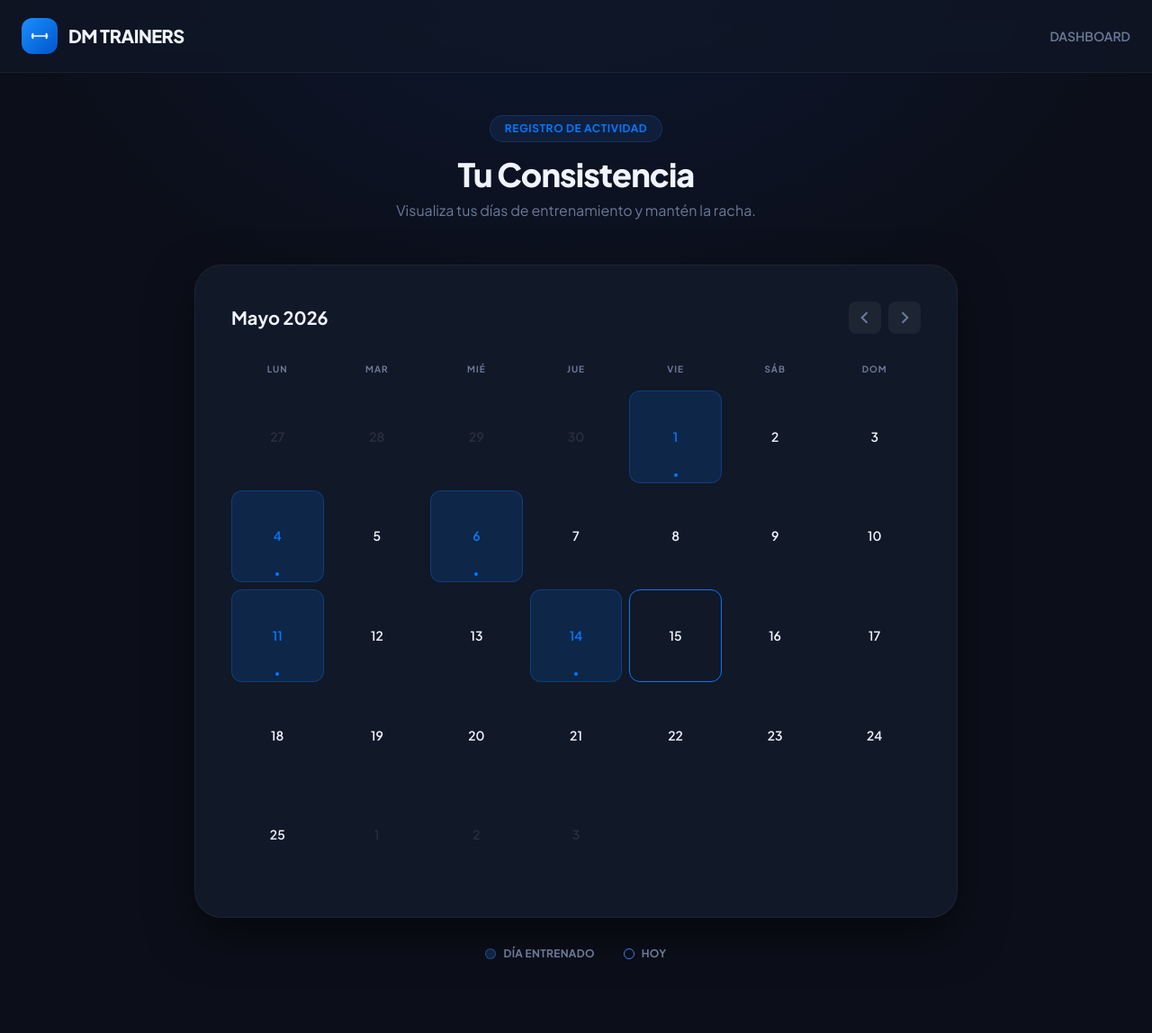
After one commit to albertoocbr/GymTFG, a PHP site: page /calendario.php in a window 1280 px wide. The commit adds this page. Shown: the whole page at 90% size. Run offline with PHP 8.4, Linux system fonts and the light colour scheme; some libraries are stand-ins or nearby versions.

Commit message:
Calendario

```diff
--- /dev/null
+++ b/calendario.php
@@ -0,0 +1,166 @@
+<!DOCTYPE html>
+<html lang="es">
+<head>
+    <meta charset="UTF-8">
+    <meta name="viewport" content="width=device-width, initial-scale=1.0, viewport-fit=cover">
+    <title>Calendario - DM TRAINERS</title>
+    <script src="https://cdn.tailwindcss.com"></script>
+    <link href="https://fonts.googleapis.com/css2?family=Plus+Jakarta+Sans:wght@300;400;500;600;700;800&display=swap" rel="stylesheet" />
+
+    <style>
+        :root {
+            --blue: #007AFF; --bg: #0C0F1A; --surface: #111827;
+            --text: #F0F4FF; --text-sub: #6B7A99;
+        }
+        body {
+            font-family: 'Plus Jakarta Sans', sans-serif;
+            background: var(--bg);
+            background-image: radial-gradient(ellipse 70% 55% at 50% -5%, rgba(0, 100, 255, 0.09) 0%, transparent 70%);
+            color: var(--text); min-height: 100vh;
+        }
+
+        /* Animaciones consistentes */
+        @keyframes fadeUp { from { opacity: 0; transform: translateY(20px); } to { opacity: 1; transform: translateY(0); } }
+        .a1 { animation: fadeUp .45s .04s cubic-bezier(.22,.68,0,1.2) both; }
+        .a2 { animation: fadeUp .45s .10s cubic-bezier(.22,.68,0,1.2) both; }
+        .a3 { animation: fadeUp .45s .16s cubic-bezier(.22,.68,0,1.2) both; }
+        .a4 { animation: fadeUp .45s .22s cubic-bezier(.22,.68,0,1.2) both; }
+        .a5 { animation: fadeUp .45s .28s cubic-bezier(.22,.68,0,1.2) both; }
+        .a6 { animation: fadeUp .45s .34s cubic-bezier(.22,.68,0,1.2) both; }
+        .a7 { animation: fadeUp .45s .40s cubic-bezier(.22,.68,0,1.2) both; }
+
+        .glass-nav { background: rgba(17, 24, 39, 0.7); backdrop-filter: blur(12px); border-bottom: 1px solid rgba(255, 255, 255, 0.06); }
+
+        .calendar-card {
+            background: var(--surface);
+            border: 1px solid rgba(255, 255, 255, 0.05);
+            border-radius: 30px;
+            box-shadow: 0 20px 50px rgba(0,0,0,0.5);
+        }
+
+        /* Estilo de los días */
+        .day-node {
+            aspect-ratio: 1 / 1;
+            display: flex; align-items: center; justify-content: center;
+            border-radius: 12px; font-weight: 600; font-size: 14px;
+            transition: all 0.2s; cursor: pointer;
+            border: 1px solid transparent;
+        }
+        .day-node:hover { background: rgba(255,255,255,0.05); border-color: rgba(255,255,255,0.1); }
+
+        /* Día entrenado (Estilo Hevy) */
+        .day-trained {
+            background: rgba(0, 122, 255, 0.15);
+            color: var(--blue);
+            border-color: rgba(0, 122, 255, 0.3);
+            position: relative;
+        }
+        .day-trained::after {
+            content: ''; position: absolute; bottom: 6px; width: 4px; height: 4px;
+            background: var(--blue); border-radius: 50%;
+        }
+
+        .day-today { border-color: var(--blue); color: var(--text); }
+    </style>
+</head>
+<body class="antialiased">
+
+    <header class="glass-nav fixed top-0 w-full z-50">
+        <div class="max-w-7xl mx-auto px-6 h-20 flex items-center justify-between">
+            <a href="home.php" class="flex items-center gap-3 a1">
+                <div class="w-10 h-10 rounded-xl bg-gradient-to-br from-[#1A8FFF] to-[#0055CC] flex items-center justify-center">
+                    <svg width="20" height="20" viewBox="0 0 36 36" fill="none"><rect x="1" y="15.5" width="6" height="5" rx="2" fill="white" fill-opacity="0.6"/><rect x="2.5" y="12" width="3.5" height="12" rx="1.75" fill="white"/><rect x="29" y="15.5" width="6" height="5" rx="2" fill="white" fill-opacity="0.6"/><rect x="30" y="12" width="3.5" height="12" rx="1.75" fill="white"/><rect x="6" y="16.5" width="24" height="3" rx="1.5" fill="white"/></svg>
+                </div>
+                <span class="text-xl font-extrabold tracking-tight">DM TRAINERS</span>
+            </a>
+            <nav class="a2">
+                <a href="home.php" class="text-sm font-semibold text-[#6B7A99] hover:text-white transition-colors">DASHBOARD</a>
+            </nav>
+        </div>
+    </header>
+
+    <main class="pt-32 pb-20 px-6 max-w-4xl mx-auto">
+
+        <div class="text-center mb-12">
+            <div class="a2 inline-flex items-center py-1.5 px-4 rounded-full bg-blue-500/10 border border-blue-500/20 text-[#007AFF] text-xs font-bold uppercase tracking-wider mb-4">
+                 Registro de Actividad
+            </div>
+            <h1 class="a3 text-4xl font-black tracking-tight mb-2">Tu Consistencia</h1>
+            <p class="a4 text-[#6B7A99]">Visualiza tus días de entrenamiento y mantén la racha.</p>
+        </div>
+
+        <div class="calendar-card p-6 md:p-10 a5">
+
+            <div class="flex items-center justify-between mb-8">
+                <h2 class="text-xl font-bold">Mayo 2026</h2>
+                <div class="flex gap-2">
+                    <button class="p-2 rounded-lg bg-white/5 hover:bg-white/10 transition-colors text-[#6B7A99]">
+                        <svg width="20" height="20" fill="none" stroke="currentColor" stroke-width="2.5" viewBox="0 0 24 24"><path d="M15 19l-7-7 7-7"/></svg>
+                    </button>
+                    <button class="p-2 rounded-lg bg-white/5 hover:bg-white/10 transition-colors text-[#6B7A99]">
+                        <svg width="20" height="20" fill="none" stroke="currentColor" stroke-width="2.5" viewBox="0 0 24 24"><path d="M9 5l7 7-7 7"/></svg>
+                    </button>
+                </div>
+            </div>
+
+            <div class="grid grid-cols-7 gap-2 mb-4 text-center a6">
+                <div class="text-[10px] font-bold text-[#6B7A99] uppercase tracking-widest">Lun</div>
+                <div class="text-[10px] font-bold text-[#6B7A99] uppercase tracking-widest">Mar</div>
+                <div class="text-[10px] font-bold text-[#6B7A99] uppercase tracking-widest">Mié</div>
+                <div class="text-[10px] font-bold text-[#6B7A99] uppercase tracking-widest">Jue</div>
+                <div class="text-[10px] font-bold text-[#6B7A99] uppercase tracking-widest">Vie</div>
+                <div class="text-[10px] font-bold text-[#6B7A99] uppercase tracking-widest">Sáb</div>
+                <div class="text-[10px] font-bold text-[#6B7A99] uppercase tracking-widest">Dom</div>
+            </div>
+
+            <div class="grid grid-cols-7 gap-2 a7">
+                <div class="day-node text-white/10">27</div>
+                <div class="day-node text-white/10">28</div>
+                <div class="day-node text-white/10">29</div>
+                <div class="day-node text-white/10">30</div>
+
+                <div class="day-node day-trained">1</div>
+                <div class="day-node">2</div>
+                <div class="day-node">3</div>
+                <div class="day-node day-trained">4</div>
+                <div class="day-node">5</div>
+                <div class="day-node day-trained">6</div>
+                <div class="day-node">7</div>
+                <div class="day-node">8</div>
+                <div class="day-node">9</div>
+                <div class="day-node">10</div>
+                <div class="day-node day-trained">11</div>
+                <div class="day-node">12</div>
+                <div class="day-node">13</div>
+                <div class="day-node day-trained">14</div>
+                <div class="day-node day-today">15</div> <div class="day-node">16</div>
+                <div class="day-node">17</div>
+                <div class="day-node">18</div>
+                <div class="day-node">19</div>
+                <div class="day-node">20</div>
+                <div class="day-node">21</div>
+                <div class="day-node">22</div>
+                <div class="day-node">23</div>
+                <div class="day-node">24</div>
+                <div class="day-node">25</div>
+                <div class="day-node text-white/10">1</div>
+                <div class="day-node text-white/10">2</div>
+                <div class="day-node text-white/10">3</div>
+            </div>
+        </div>
+
+        <div class="mt-8 flex justify-center gap-8 a7">
+            <div class="flex items-center gap-2">
+                <div class="w-3 h-3 rounded-full bg-blue-500/20 border border-blue-500/40"></div>
+                <span class="text-xs font-bold text-[#6B7A99] uppercase tracking-wide">Día Entrenado</span>
+            </div>
+            <div class="flex items-center gap-2">
+                <div class="w-3 h-3 rounded-full border border-blue-500"></div>
+                <span class="text-xs font-bold text-[#6B7A99] uppercase tracking-wide">Hoy</span>
+            </div>
+        </div>
+
+    </main>
+
+</body>
+</html>
--- a/home.php
+++ b/home.php
@@ -25,6 +25,7 @@
         </div>
 
         <nav class="enlaces">
+                <a href="calendario.php" class="calendario">CALENDARIO</a>
             <div class="dropdown-contenedor">
                 <button class="enlacelogin btn-dropdown">
                     SERVICIOS <span class="flecha">▼</span>
```
Also changed, not shown: estilos/home.css (+15 -0 lines).
